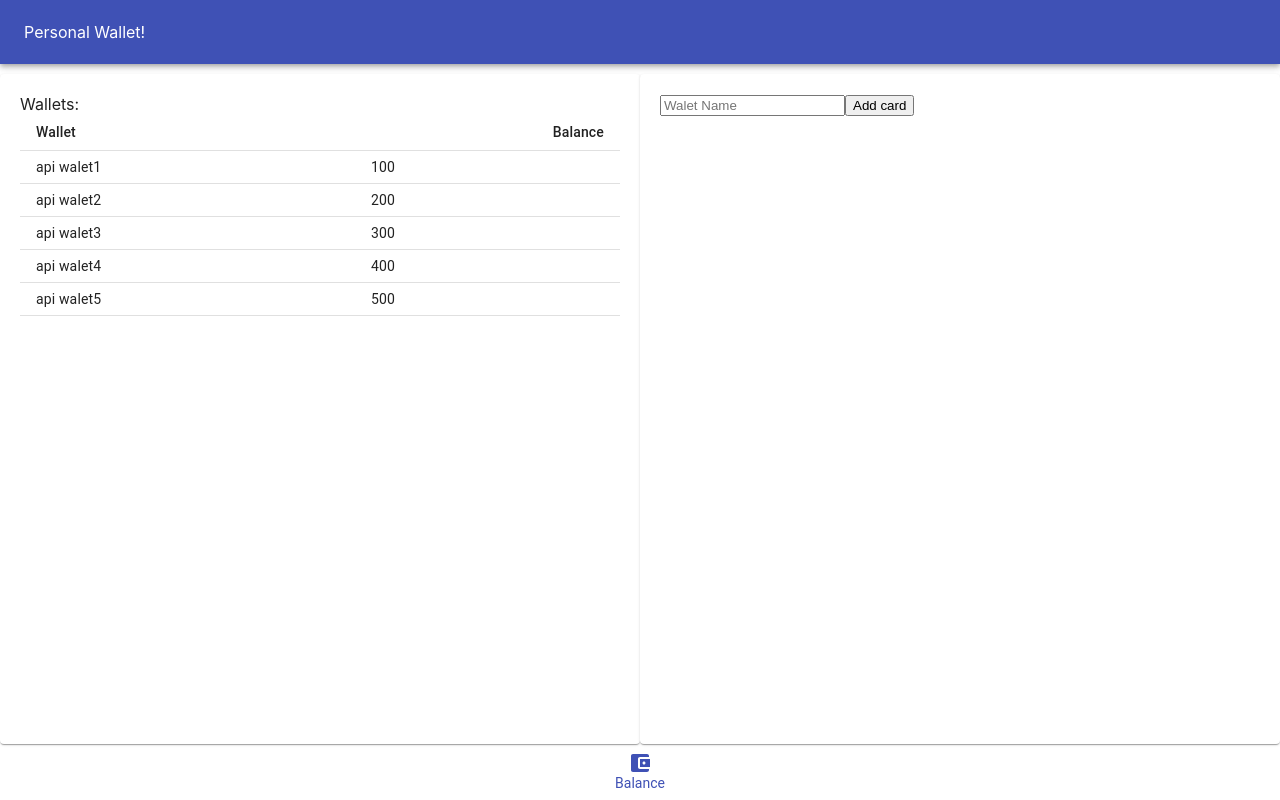
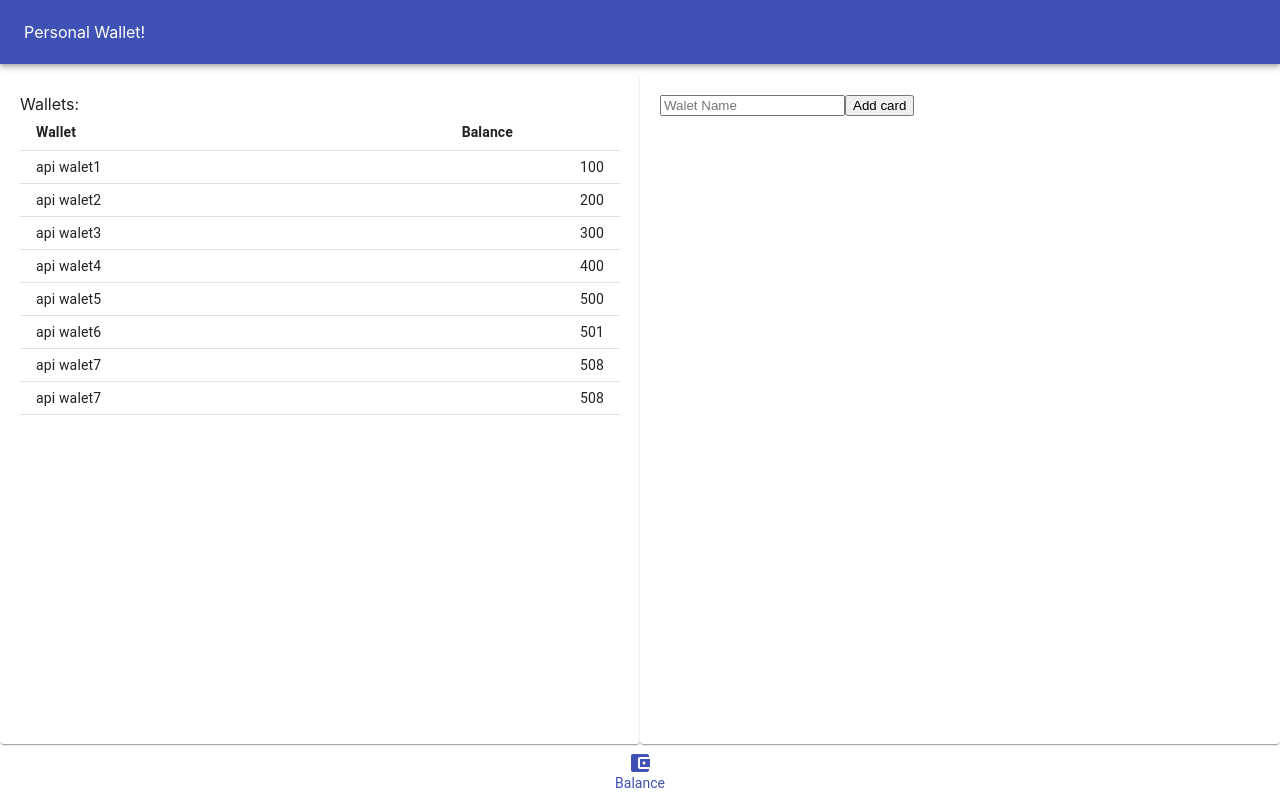
Before and after one commit to mvLaboratory/walletDemo, a React (Create React App) app: page / in a window 1280 px wide. Built offline with nearby package versions, Linux system fonts and the light colour scheme; data requests are answered from the project's data file.

Commit message:
balance split up

```diff
--- a/mockDb.json
+++ b/mockDb.json
@@ -24,6 +24,22 @@
       "id": 5,
       "name": "api walet5",
       "value": 500
+    },
+    {
+      "id": 6,
+      "name": "api walet6",
+      "value": 501
+    },
+    {
+      "id": 7,
+      "name": "api walet7",
+      "value": 508
+    },
+    {
+      "Id": 17,
+      "name": "api walet7",
+      "value": 508,
+      "id": 8
     }
   ]
 }
--- a/src/App.css
+++ b/src/App.css
@@ -37,3 +37,7 @@ header {
 .BodyContainer .MuiPaper-root {
   height: var(--bodycontent-height);
 }
+
+.MuiTableHead-root .MuiTableCell-head {
+  font-weight: 700;
+}
--- a/src/App.js
+++ b/src/App.js
@@ -1,6 +1,6 @@
 import React from "react";
 
-import BalanceSummary from "./Components/Balance/BalanceSummary.js";
+import BalancePage from "./Components/Balance/BalancePage.js";
 import {Footer, Header} from "./Components/Layouts";
 
 import "./App.css";
@@ -10,7 +10,7 @@ function App() {
     <div className="App">
       <Header />
       <div className="BodyContainer">
-        <BalanceSummary />
+        <BalancePage />
       </div>
       <Footer />
     </div>
--- /dev/null
+++ b/src/Components/Balance/BalancePage.js
@@ -0,0 +1,44 @@
+import React from "react";
+import WalletsList from "./WalletsList.js"
+import { Grid, Paper} from '@material-ui/core'
+
+class BalancePage extends React.Component {
+  state = { newWaletName: "" };
+
+  render() {
+    const styles = {
+      Paper: {
+        padding: 20,
+        marginTop: 10,
+        marginBottom: 10,
+        overflowY: 'auto'
+      }
+    }
+
+    return (
+      <Grid container>
+        <Grid item sm>
+          <WalletsList styles={styles}/>
+        </Grid>
+        <Grid item sm>
+          <Paper style={styles.Paper}>
+            <form onSubmit={this.handleSubmit}>
+              <input
+                type="text"
+                value={this.state.newWaletName || ""}
+                placeholder="Walet Name"
+                onChange={event =>
+                  this.setState({ newWaletName: event.target.value })
+                }
+                required
+              />
+              <button>Add card</button>
+            </form>
+            </Paper>
+        </Grid>
+      </Grid>
+    );
+  }
+}
+
+export default BalancePage;
--- a/src/Components/Balance/BalanceSummary.js
+++ /dev/null
@@ -1,91 +0,0 @@
-import React from "react";
-import { connect } from "react-redux";
-import { loadWaletsBalance, addWalet } from "../../actions/waletActions.js";
-import { Grid, Paper, Table, TableBody, TableCell, TableHead, TableRow} from '@material-ui/core'
-
-class BalanceSummary extends React.Component {
-  state = { newWaletName: "" };
-
-  componentDidMount() {
-    this.props.dispatch(loadWaletsBalance());
-  }
-
-  handleSubmit = async event => {
-    event.preventDefault();
-    addWalet(this.state.newWaletName, 0);
-    this.setState({ newWaletName: "" });
-  };
-
-  render() {
-    const styles = {
-      Paper: {
-        padding: 20,
-        marginTop: 10,
-        marginBottom: 10,
-        //height: 400,
-        overflowY: 'auto'
-      }
-    }
-
-    const wallets = this.props.balance || [];
-
-    return (
-      <>
-        <Grid container>
-          <Grid item sm>
-            <Paper style={styles.Paper}>
-            <div className="Balance">
-              <div>Wallets:</div>
-              <div className="WalletsList">
-                <Table size="small" aria-label="a dense table">
-                  <TableHead>
-                    <TableRow>
-                      <TableCell>Wallet</TableCell>
-                      <TableCell align="right">Balance</TableCell>
-                    </TableRow>
-                  </TableHead>
-                  <TableBody>
-                    {wallets.map(wallet => (
-                      <TableRow hover>
-                        <TableCell>{wallet.name}</TableCell>
-                        <TableCell>{wallet.value}</TableCell>
-                      </TableRow>
-                    ))}
-                  </TableBody>
-                </Table>
-              </div>
-            </div>
-            </Paper>
-          </Grid>
-          <Grid item sm>
-            <Paper style={styles.Paper}>
-              <form onSubmit={this.handleSubmit}>
-                <input
-                  type="text"
-                  value={this.state.newWaletName || ""}
-                  placeholder="Walet Name"
-                  onChange={event =>
-                    this.setState({ newWaletName: event.target.value })
-                  }
-                  required
-                />
-                <button>Add card</button>
-              </form>
-              </Paper>
-          </Grid>
-        </Grid>
-      </>
-    );
-  }
-}
-
-const mapStateToProps = function(state) {
-  return {
-    balance: state.items,
-    newWaletName: "",
-    loading: state.loading,
-    error: state.error
-  };
-};
-
-export default connect(mapStateToProps)(BalanceSummary);
--- /dev/null
+++ b/src/Components/Balance/WalletsList.js
@@ -0,0 +1,57 @@
+import React from "react";
+import { connect } from "react-redux";
+import { loadWaletsBalance, addWalet } from "../../actions/waletActions.js";
+import { Paper, Table, TableBody, TableCell, TableHead, TableRow} from '@material-ui/core'
+
+class WalletsList extends React.Component {
+  componentDidMount() {
+    this.props.dispatch(loadWaletsBalance());
+  }
+
+  handleSubmit = async event => {
+    event.preventDefault();
+    addWalet(this.state.newWaletName, 0);
+    this.setState({ newWaletName: "" });
+  };
+
+  render() {
+    const { styles } = this.props;
+    const wallets = this.props.balance || [];
+    return (
+      <Paper style={styles.Paper}>
+          <div className="Balance">
+            <div>Wallets:</div>
+            <div className="WalletsList">
+              <Table size="small" aria-label="a dense table">
+                <TableHead>
+                  <TableRow>
+                    <TableCell>Wallet</TableCell>
+                    <TableCell align="center">Balance</TableCell>
+                  </TableRow>
+                </TableHead>
+                <TableBody>
+                    {wallets.map(wallet => (
+                      <TableRow hover>
+                        <TableCell>{wallet.name}</TableCell>
+                        <TableCell align="right">{wallet.value}</TableCell>
+                      </TableRow>
+                    ))}
+                  </TableBody>
+              </Table>
+            </div>
+          </div>
+      </Paper>
+    );
+  }
+}
+
+const mapStateToProps = function(state) {
+  return {
+    balance: state.items,
+    newWaletName: "",
+    loading: state.loading,
+    error: state.error
+  };
+};
+
+export default connect(mapStateToProps)(WalletsList);
```
Also changed, not shown: 1 other file (tests, documents, lock files or other folders).
